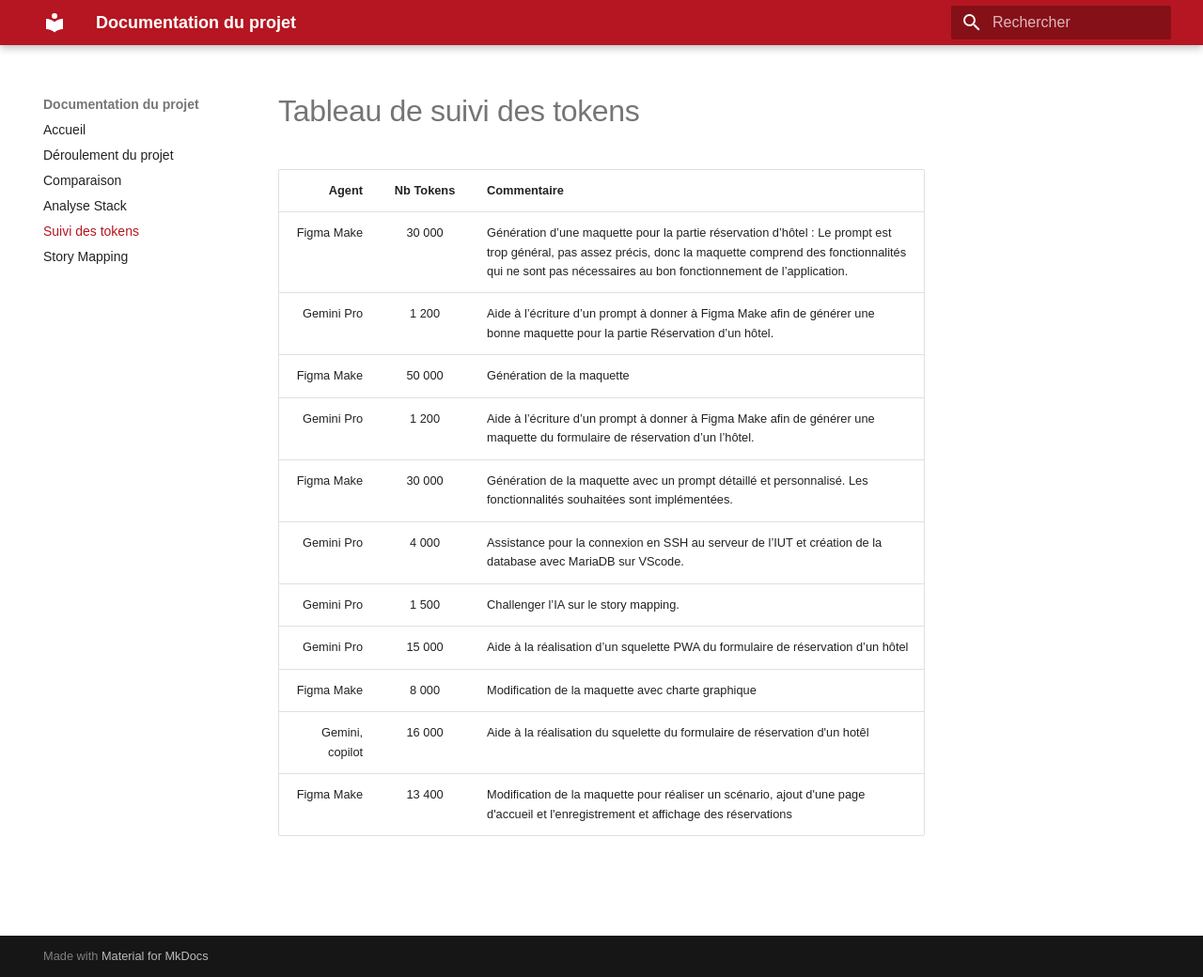
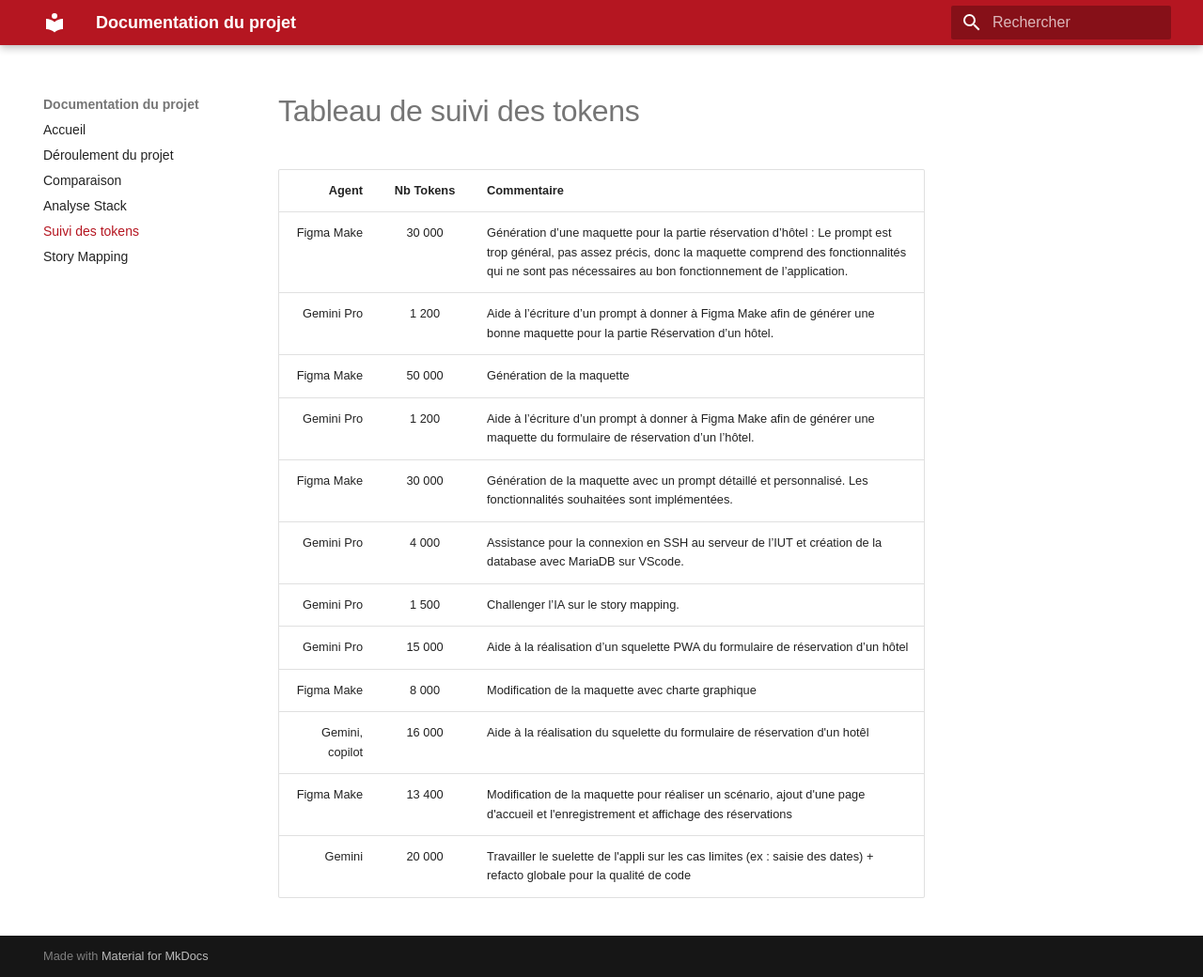
Before and after one commit to Les-Baroudeurs-du-Bit/mkdocs, an MkDocs documentation site: the page built from docs/tab-tokens.md, in a window 1280 px wide and 1040 px high. Shown: the whole window at 94% size. Built offline with MkDocs 1.6.1 and Material for MkDocs 9.7.7, drawn with Linux system fonts in a browser that asks for light colours; some web fonts are replaced.

Commit message:
ajout de suivis des tokens

```diff
--- a/docs/tab-tokens.md
+++ b/docs/tab-tokens.md
@@ -13,3 +13,4 @@
 | Figma Make | 8 000 | Modification de la maquette avec charte graphique |
 | Gemini, copilot | 16 000 | Aide à la réalisation du squelette du formulaire de réservation d'un hotêl |
 | Figma Make | 13 400 | Modification de la maquette pour réaliser un scénario, ajout d'une page d'accueil et l'enregistrement et affichage des réservations |
+| Gemini | 20 000 | Travailler le suelette de l'appli sur les cas limites (ex : saisie des dates) + refacto globale pour la qualité de code |
```
